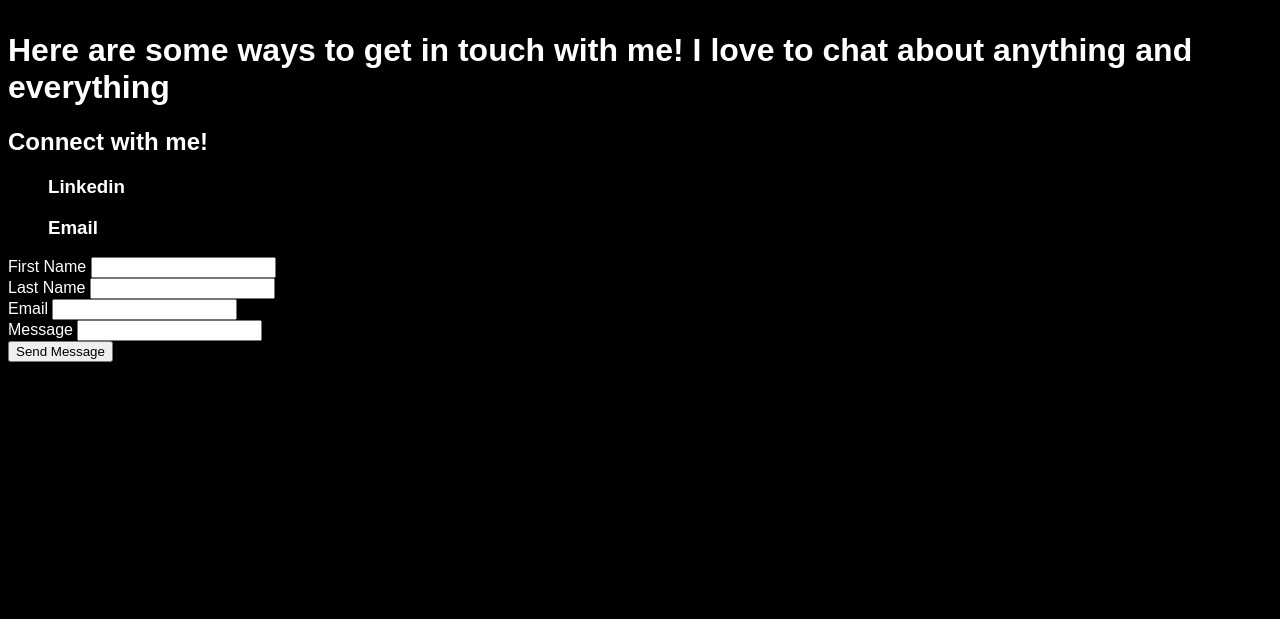
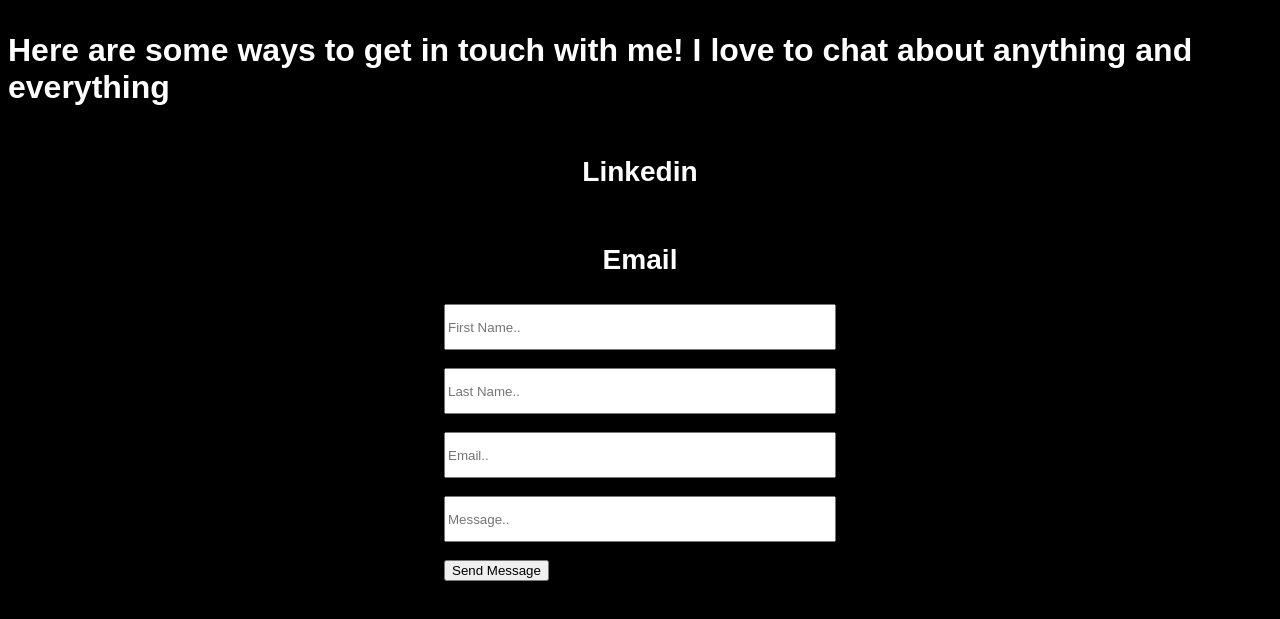
Before and after one commit to Neel-Chandran123/NeelChandran.github.io, a plain HTML site: page Contact.html in a window 1280 px wide. Shown: the part 77-696 px from the top of the page. Drawn offline with Linux system fonts and the light colour scheme; a web font is replaced by a local one.

Commit message:
Edited the contact page

```diff
--- a/Contact.html
+++ b/Contact.html
@@ -19,30 +19,39 @@
         </nav>
     </header>
     <h1>Here are some ways to get in touch with me! I love to chat about anything and everything</h1>
-    <section>
-    <h1>Connect with me!</h1>
-        <ul>
-            <h3><li><a href="https://www.linkedin.com/in/neel-chandran-a57714220/">Linkedin</a></li></h3>
-            <h3><li><a href="mailto:neel.chandran@berkeley.edu">Email</a></li></h3>
-        </ul>
+    <div class = "Contact-Form">
+    <section >
+
+    <div class = "connection-links">
+        <div>
+        <h3><a href="https://www.linkedin.com/in/neel-chandran-a57714220/">Linkedin</a></h3>
+        </div>
+        <div>
+            <h3><a href="mailto:neel.chandran@berkeley.edu">Email</a></h3>
+        </div>
+        </div>
     </section>
     <section>
         <form id = "Message Form" action="https://formspree.io/f/mjkrvvrl" method="POST">
-            <label for="fname">First Name</label>
-            <input type="text" id="fname" name="fname">
+            <div id ="Firstname">
+            <input type="text" placeholder="First Name..">
+            </div>
             <br>
-            <label for="fname">Last Name</label>
-            <input type="text" id="lname" name="lname">
+            <div>
+            <input type="text" placeholder="Last Name..">
+            </div>
             <br>
-            <label for="email">Email</label>
-            <input type="email" id="email" name="email">
+            <div>
+            <input type="email" placeholder="Email..">
+            </div>
             <br>
-            <label for="message">Message</label>
-            <input type="text" id="message" name="message">
+            <div>
+              <input type="text" placeholder="Message..">
+              </div>
             <br>
             <button type="submit">Send Message</button>
         </form>
     </section>
-
+    </div>
 </body>
 </html>
--- a/style.css
+++ b/style.css
@@ -166,3 +166,23 @@ ul{
     display: flex;
     justify-content: space-around;
 }
+.Contact-Form {
+    display: flex;
+    flex-direction: column;
+    align-items: center;
+
+}
+
+input{
+    width: 30vw;
+    height: 5vh;
+
+}
+
+.connection-links{
+    display: flex;
+    flex-direction: column;
+    align-items: center;
+    font-size: 1.5em;
+    justify-content: flex-start;
+}
```
Also changed, not shown: Background.html (+1 -1 lines).
